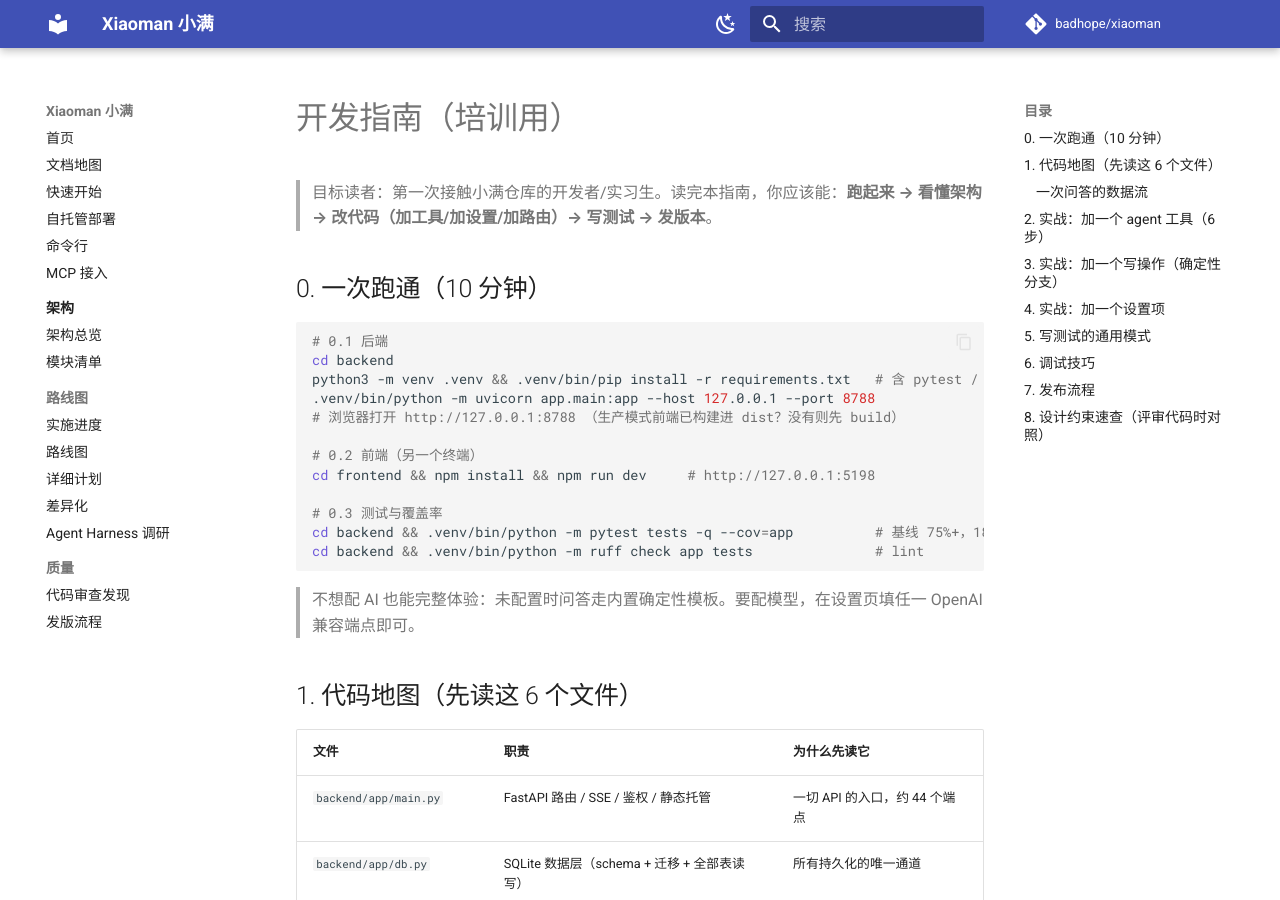
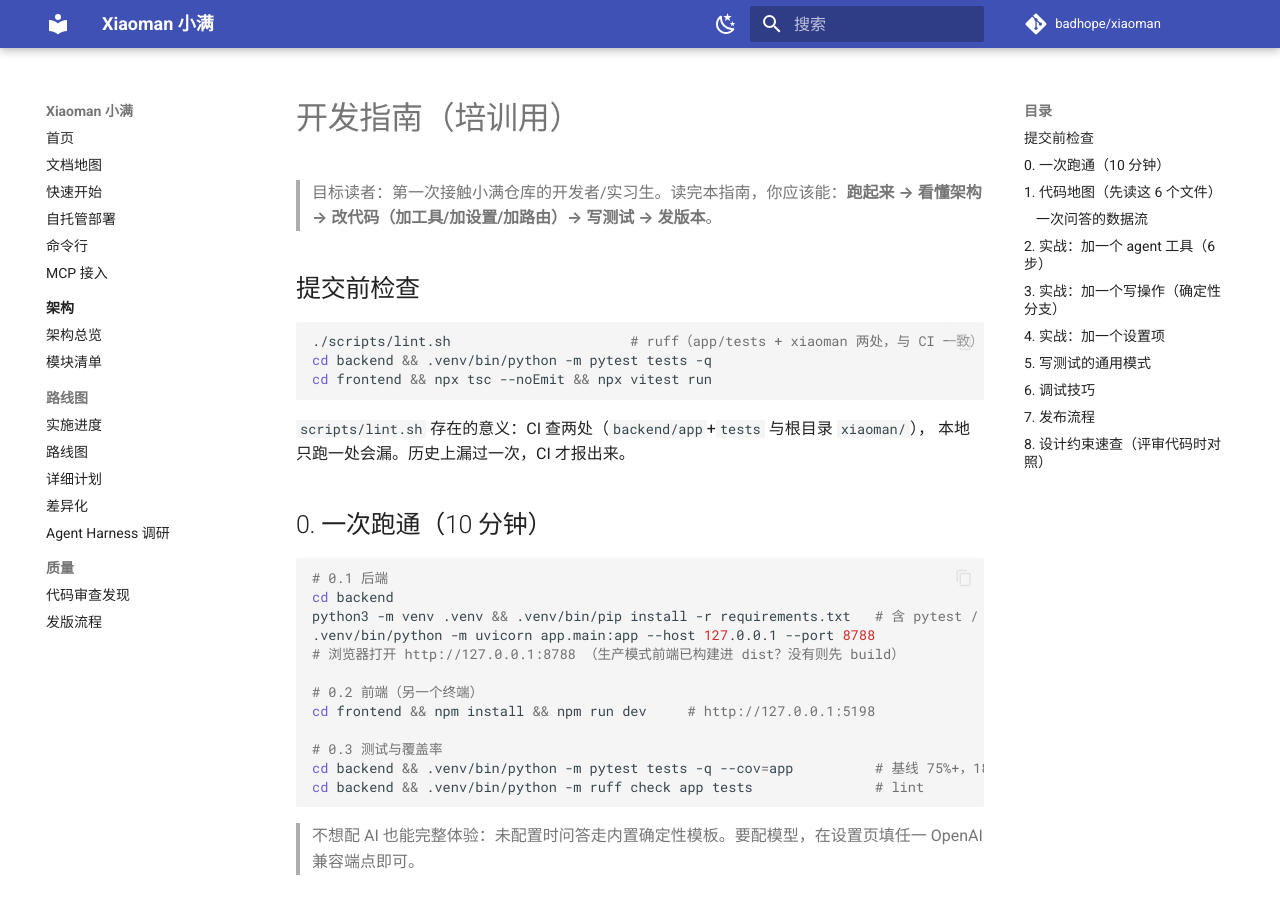
Before and after one commit to Morningstar202604/moneyhelper, an MkDocs documentation site: the page built from docs/DEVELOPMENT.md, in a window 1280 px wide and 900 px high. Built offline with MkDocs 1.6.1 and Material for MkDocs 9.7.7, drawn with Linux system fonts in a browser that asks for light colours; comment, search, counter and statistics services are not loaded.

Commit message:
fix(lint): xiaoman 包 import 分组 + 新增 scripts/lint.sh 防本地漏查
CI 失败原因：本地只跑了 `ruff check app tests`，漏了根目录的 `xiaoman/` 包，
而 CI 两处都查。xiaoman/__init__.py 的函数定义与 import 之间缺空行（I001）。

除了修这一处，更重要的是消除"本地过、CI 挂"的结构性原因：
- 新增 scripts/lint.sh：把 CI 的两条 ruff 命令合到一处，一次跑完
- docs/DEVELOPMENT.md 补「提交前检查」一节，说明为什么需要这个脚本

验证：scripts/lint.sh 通过；pytest 24 passed（release + cli）；mkdocs --strict 通过

````diff
--- a/docs/DEVELOPMENT.md
+++ b/docs/DEVELOPMENT.md
@@ -1,6 +1,17 @@
 # 开发指南（培训用）
 
 > 目标读者：第一次接触小满仓库的开发者/实习生。读完本指南，你应该能：**跑起来 → 看懂架构 → 改代码（加工具/加设置/加路由）→ 写测试 → 发版本**。
+
+## 提交前检查
+
+```bash
+./scripts/lint.sh                      # ruff（app/tests + xiaoman 两处，与 CI 一致）
+cd backend && .venv/bin/python -m pytest tests -q
+cd frontend && npx tsc --noEmit && npx vitest run
+```
+
+`scripts/lint.sh` 存在的意义：CI 查两处（`backend/app`+`tests` 与根目录 `xiaoman/`），
+本地只跑一处会漏。历史上漏过一次，CI 才报出来。
 
 ## 0. 一次跑通（10 分钟）
 
--- a/xiaoman/__init__.py
+++ b/xiaoman/__init__.py
@@ -22,6 +22,7 @@ from __future__ import annotations
 
 import sys
 from pathlib import Path
+
 
 def _ensure_app_importable() -> None:
     """让 `app.*`（既有实现）在任意工作目录下都能导入。
````
Also changed, not shown: 1 other file.
